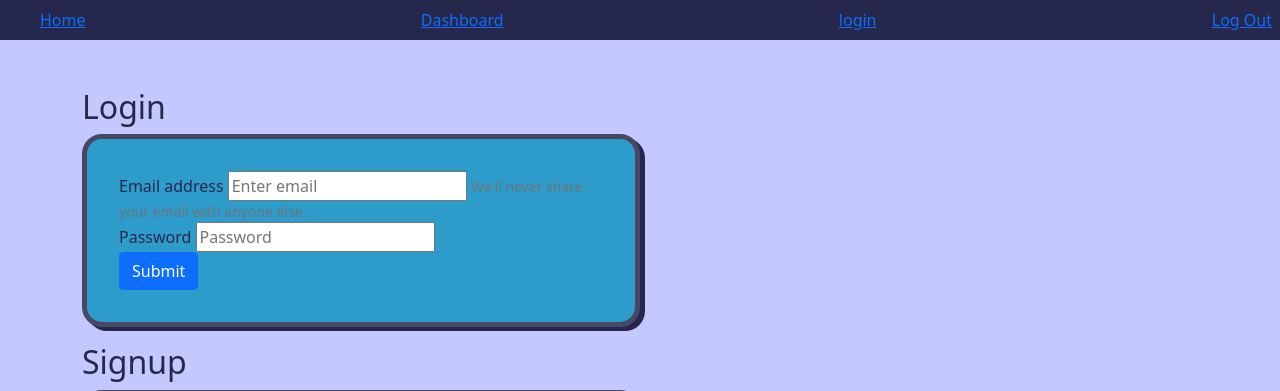
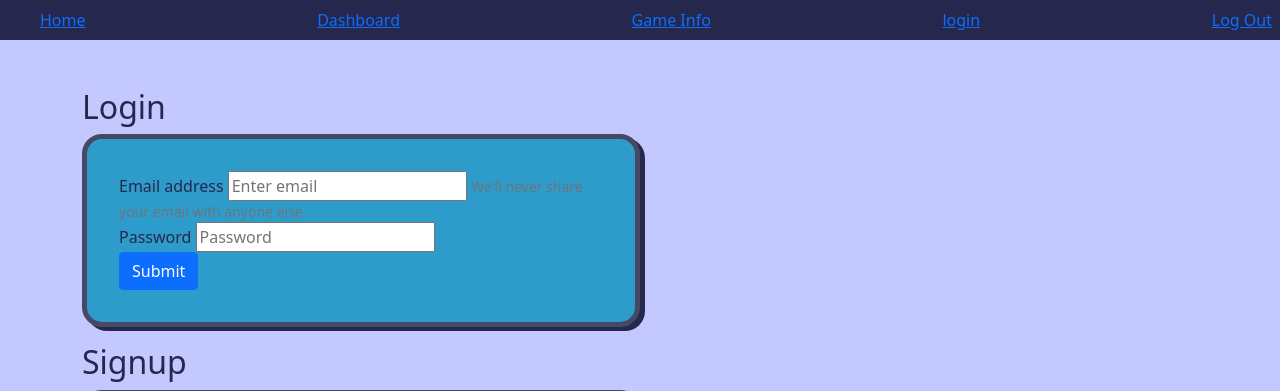
Before and after one commit to christopherrclark/gaming-blog, a Node server app: page /login in a window 1280 px wide. Shown: the top 391 px of the page. Run offline with Node 20, Linux system fonts and the light colour scheme; some libraries are stand-ins or nearby versions.

Commit message:
Update navigation-details.handlebars

```diff
--- a/views/partials/navigation-details.handlebars
+++ b/views/partials/navigation-details.handlebars
@@ -2,6 +2,7 @@
   <ul>
     <li><a href="/">Home</a></li>
     <li><a href="/dashboard">Dashboard</a></li>
+    <li><a href="/games">Game Info</a></li>
     <li><a href="/login">login</a></li>
    {{!--Removed the Searchbar and added the Logout Button --}}
         <li><a href="#" id="logout">Log Out</a></li>
```
